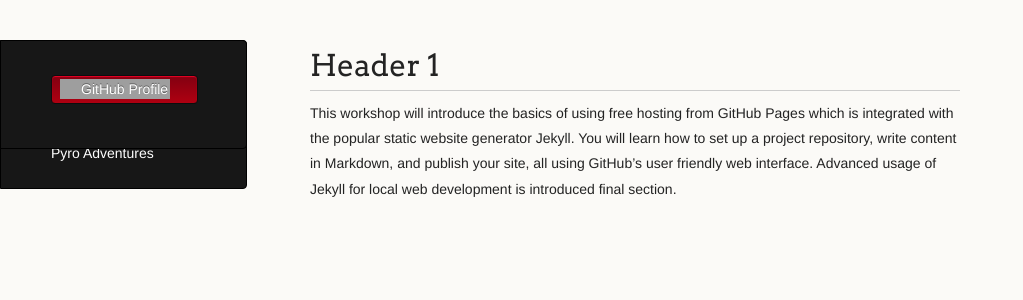
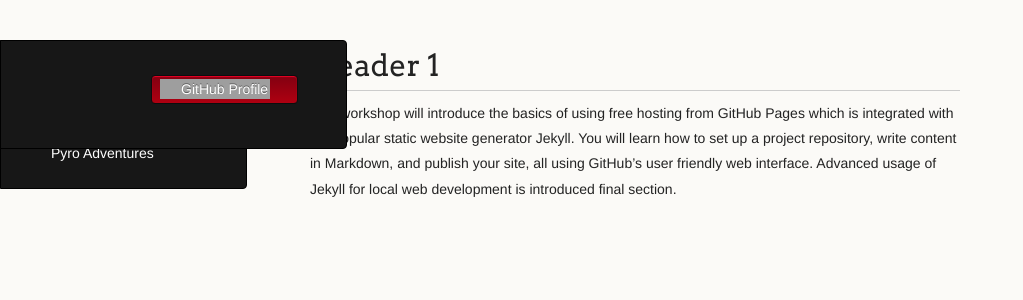
Before and after one commit to LemonPy29/LemonPy29.github.io, a Jekyll site: the page built from index.md, in a window 1280 px wide. Shown: the top 300 px of the page, without its empty margins (0-1023 px from the left). Built offline with Jekyll 4.4.1, drawn with Linux system fonts in a browser that asks for light colours; the repository's description, which GitHub fills in, is left out; our own code applies the rules of GitHub Pages for plain Markdown files; grey boxes are pictures that could not be loaded.

Commit message:
Update jekyll-theme-dinky.scss

```diff
--- a/_sass/jekyll-theme-dinky.scss
+++ b/_sass/jekyll-theme-dinky.scss
@@ -345,7 +345,7 @@ footer {
 	-moz-border-radius-bottomright: 4px;
 	border-top-right-radius: 4px;
 	border-bottom-right-radius: 4px;
-	padding: 34px 25px 22px 50px;
+	padding: 34px 25px 22px 150px;
 	margin: 30px 25px 0 0;
 	-webkit-font-smoothing: antialiased;
 }
```
